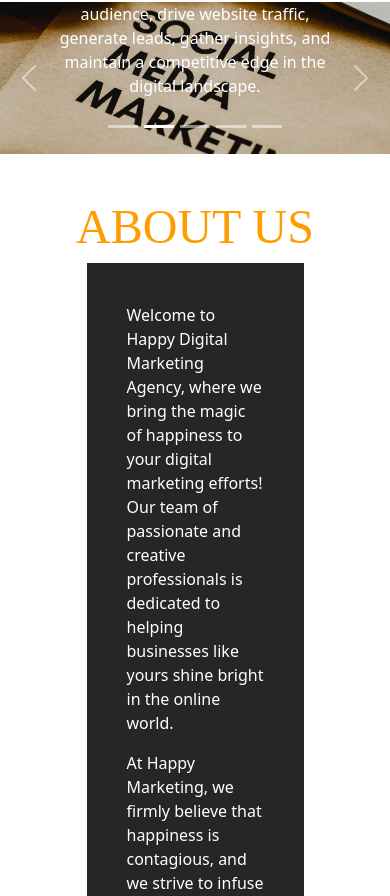
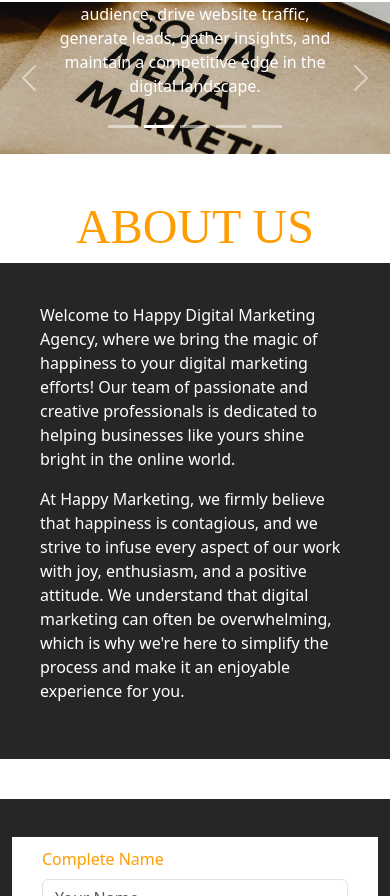
Before and after one commit to khemboom/happy-marketing, a React (Create React App) app: page / in a window 390 px wide. Shown: the part 2568-3464 px from the top of the page. Built offline with nearby package versions, Linux system fonts and the light colour scheme.

Commit message:
fix responsive issue

```diff
--- a/src/App.css
+++ b/src/App.css
@@ -161,6 +161,15 @@
   .our-aproach-section .row > .col-md-6:not(:nth-child(2)) {
     margin-top: 20px;
   }
+
+  .aboutUs {
+    padding: 20px 0 40px;
+  }
+
+  .aboutUs-details {
+    width: 100%;
+  }
+
   .contact-us-row {
     display: block !important;
   }
```
